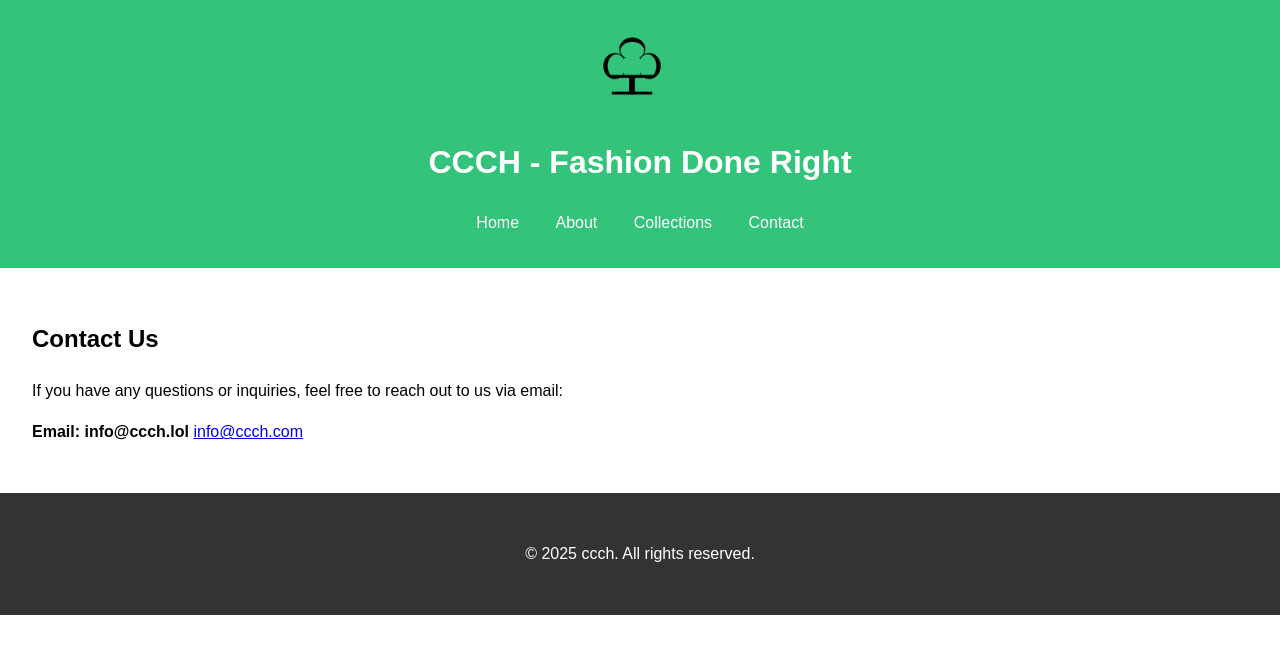
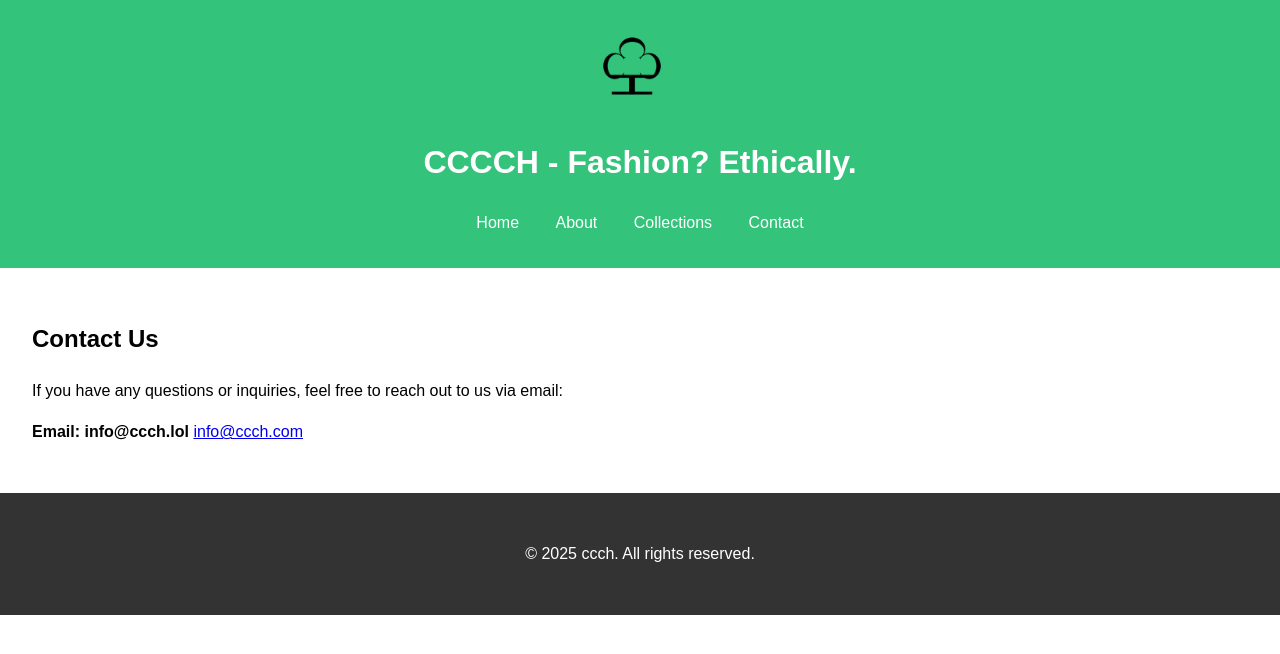
Before and after one commit to CCCHfashion/website, a plain HTML site: page contact.html in a window 1280 px wide. Drawn offline with Linux system fonts and the light colour scheme.

Commit message:
Update contact.html

```diff
--- a/contact.html
+++ b/contact.html
@@ -14,7 +14,7 @@
         <img src="logo.png" alt="ccch Logo" />
 
     </div>
-        <h1>CCCH - Fashion Done Right</h1>
+        <h1>CCCCH - Fashion? Ethically.</h1>
         <nav>
             <ul>
                 <li><a href="index.html">Home</a></li>
```
